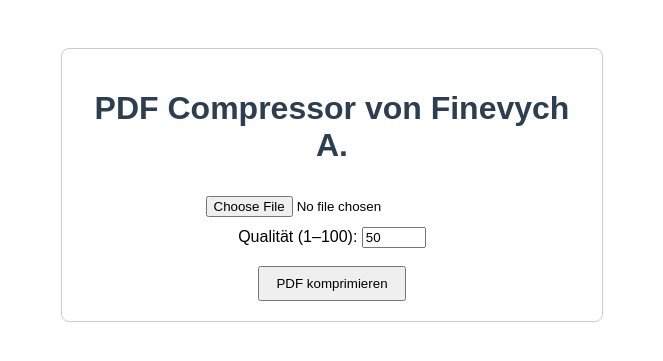
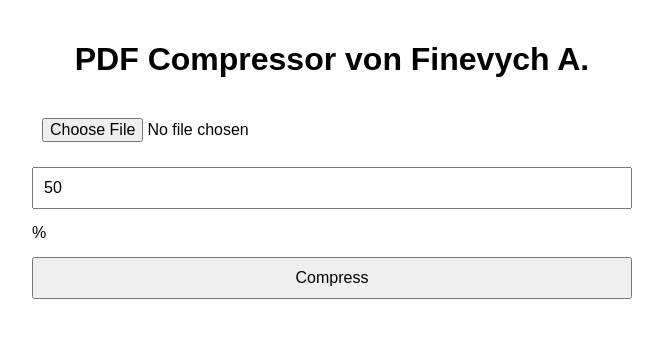
Before and after one commit to fin325/pdf-compressor-web, a Flask app: page / in a window 1280 px wide. Shown: the top 361 px of the page, without its empty margins (308-971 px from the left). Run offline with Flask 3, Linux system fonts and the light colour scheme.

Commit message:
Update index.html

```diff
--- a/templates/index.html
+++ b/templates/index.html
@@ -4,24 +4,39 @@
     <meta charset="UTF-8">
     <title>PDF Compressor von Finevych A.</title>
     <style>
-        body { font-family: Arial, sans-serif; padding: 40px; text-align: center; }
-        input[type="file"] { margin: 10px 0; }
-        input[type="submit"] { padding: 8px 16px; }
-        .container { max-width: 500px; margin: auto; border: 1px solid #ccc; padding: 20px; border-radius: 8px; }
-        h1 { color: #2c3e50; }
+        body {
+            font-family: Arial, sans-serif;
+            margin: 20px;
+            display: flex;
+            flex-direction: column;
+            align-items: center;
+        }
+        h1 {
+            white-space: nowrap;
+            margin-bottom: 30px;
+        }
+        form {
+            width: 600px;       /* ширина формы */
+            max-width: 90%;     /* адаптивно под экран */
+            display: flex;
+            flex-direction: column;
+            gap: 15px;
+        }
+        input[type="file"], input[type="number"], button {
+            padding: 10px;
+            font-size: 16px;
+        }
+        button {
+            cursor: pointer;
+        }
     </style>
 </head>
 <body>
-    <div class="container">
-        <!-- Жёстко прописали заголовок, чтобы точно отображался -->
-        <h1>PDF Compressor von Finevych A.</h1>
-
-        <form method="POST" enctype="multipart/form-data">
-            <input type="file" name="pdf_file" accept="application/pdf" required><br>
-            <label for="quality">Qualität (1–100):</label>
-            <input type="number" name="quality" min="1" max="100" value="50"><br><br>
-            <input type="submit" value="PDF komprimieren">
-        </form>
-    </div>
+    <h1>PDF Compressor von Finevych A.</h1>
+    <form method="POST" enctype="multipart/form-data">
+        <input type="file" name="pdf_file" accept="application/pdf" required>
+        <input type="number" name="quality" min="1" max="100" value="50">%
+        <button type="submit">Compress</button>
+    </form>
 </body>
 </html>
```
